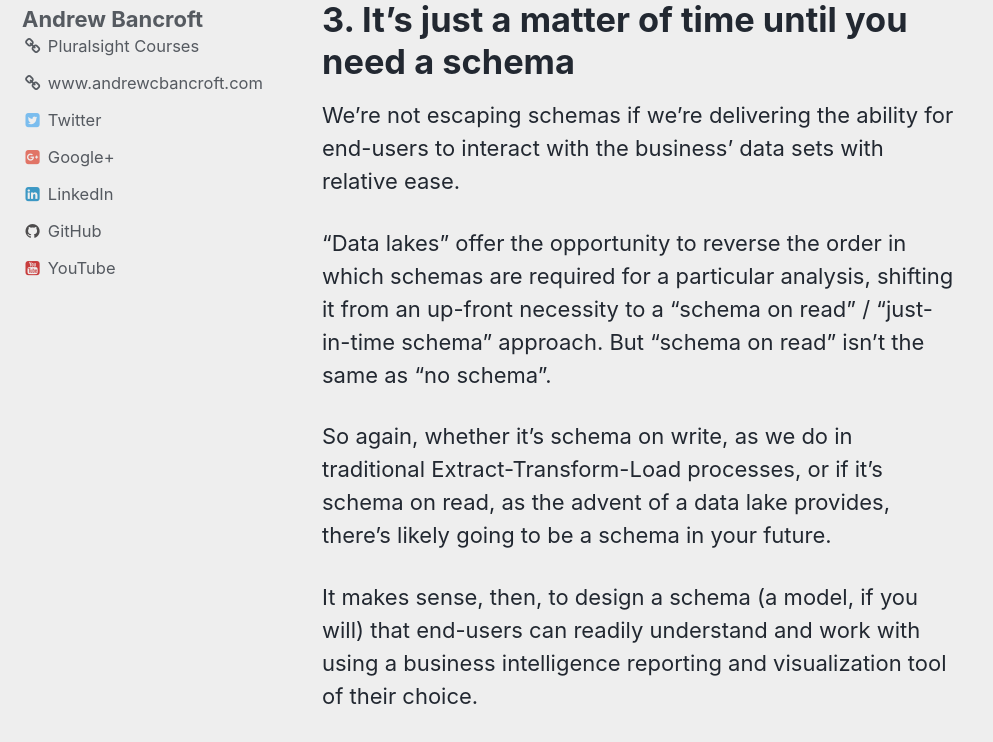
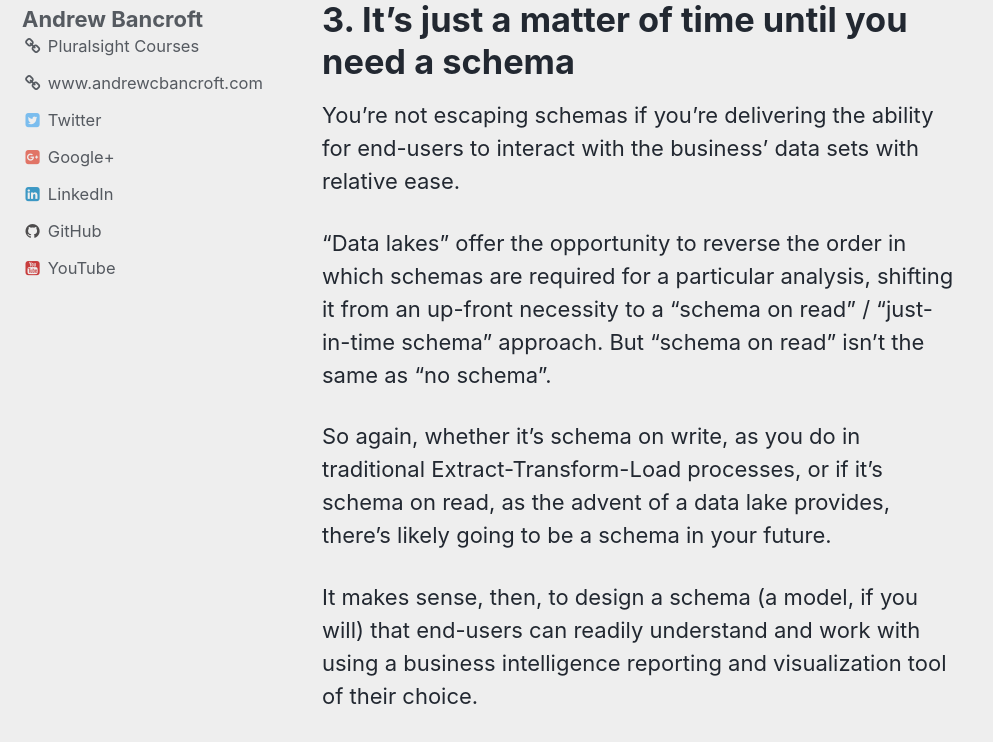
Before and after one commit to andrewcbancroft/datadaylife-blog, a Jekyll site: the page built from _posts/2018-02-21-winning-with-dimensional-models-in-age-of-big-data.md, in a window 1280 px wide and 900 px high, scrolled down 2579 px, cut to the strip 158-900 px from the top of the window. Shown: the whole strip, without its empty margins (0-993 px from the left). Built offline with Jekyll 4.4.1, drawn with Linux system fonts in a browser that asks for light colours; comment, search, counter and statistics services are not loaded.

Commit message:
Update 2018-02-21-winning-with-dimensional-models-in-age-of-big-data.md

```diff
--- a/_posts/2018-02-21-winning-with-dimensional-models-in-age-of-big-data.md
+++ b/_posts/2018-02-21-winning-with-dimensional-models-in-age-of-big-data.md
@@ -45,11 +45,11 @@ No matter what, someone has to put in the effort to ensure quality, consistent d
 So if you're going to go through the trouble *anyways*, it makes sense to put in the effort to model the data so that business users can focus on what matters most: the business.
 
 # 3. It's just a matter of time until you need a schema
-We're not escaping schemas if we're delivering the ability for end-users to interact with the business' data sets with relative ease.
+You're not escaping schemas if you're delivering the ability for end-users to interact with the business' data sets with relative ease.
 
 "Data lakes" offer the opportunity to reverse the order in which schemas are required for a particular analysis, shifting it from an up-front necessity to a "schema on read" / "just-in-time schema" approach.  But "schema on read" isn't the same as "no schema".
 
-So again, whether it's schema on write, as we do in traditional Extract-Transform-Load processes, or if it's schema on read, as the advent of a data lake provides, there's likely going to be a schema in your future.
+So again, whether it's schema on write, as you do in traditional Extract-Transform-Load processes, or if it's schema on read, as the advent of a data lake provides, there's likely going to be a schema in your future.
 
 It makes sense, then, to design a schema (a model, if you will) that end-users can readily understand and work with using a business intelligence reporting and visualization tool of their choice.
 
```
